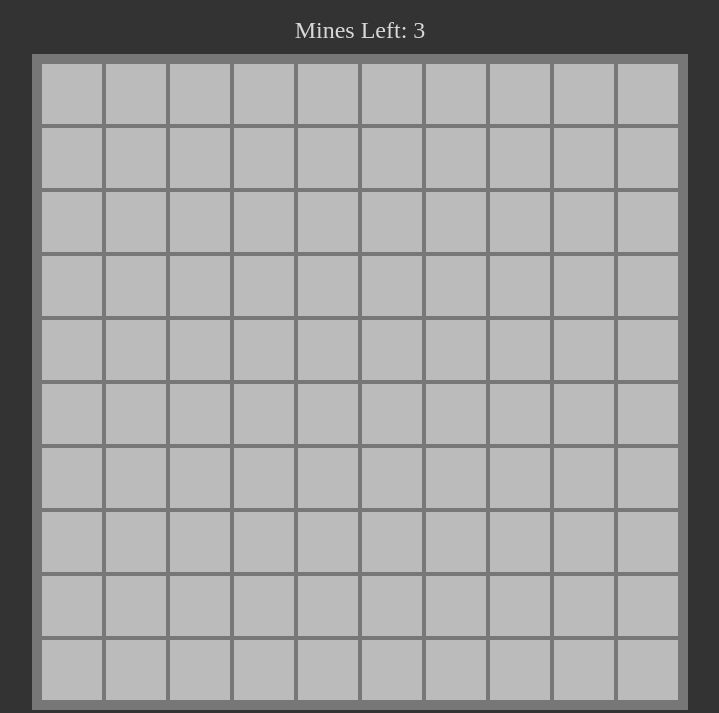
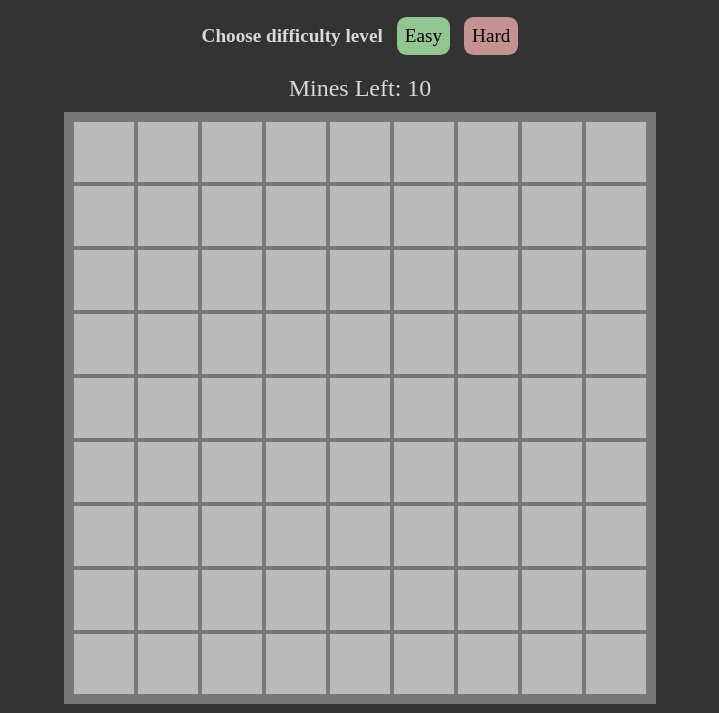
Before and after one commit to RossieK/Minesweeper, a plain HTML site: page index.html in a window 1280 px wide. Shown: the part 87-800 px from the top of the page, without its empty margins (280-999 px from the left). Drawn offline with Linux system fonts and the light colour scheme; a web font is replaced by a local one.

Commit message:
Add difficulty level functionality

```diff
--- a/display.js
+++ b/display.js
@@ -7,14 +7,35 @@ import {
   checkLose,
 } from "./logic.js";
 
-const BOARD_SIZE = 10;
-const MINES_NUMBER = 3;
+let BOARD_SIZE = 9;
+let MINES_NUMBER = 10;
 
-const board = createBoard(BOARD_SIZE, MINES_NUMBER);
 const boardElement = document.querySelector(".board");
 const minesLeftText = document.querySelector("[data-mine-count]");
 const messageText = document.querySelector(".subtext");
+const easyBtn = document.querySelector(".easy");
+const hardBtn = document.querySelector(".hard");
 
+let board = createBoard(BOARD_SIZE, MINES_NUMBER);
+generateTiles(board);
+
+easyBtn.addEventListener("click", () => {
+  BOARD_SIZE = 9;
+  MINES_NUMBER = 10;
+  board = createBoard(BOARD_SIZE, MINES_NUMBER);
+  boardElement.innerHTML = "";
+  generateTiles(board);
+});
+
+hardBtn.addEventListener("click", () => {
+  BOARD_SIZE = 16;
+  MINES_NUMBER = 40;
+  board = createBoard(BOARD_SIZE, MINES_NUMBER);
+  boardElement.innerHTML = "";
+  generateTiles(board);
+});
+
+function generateTiles(board) {
   board.forEach((row) => {
     row.forEach((tile) => {
       boardElement.append(tile.element);
@@ -34,6 +55,7 @@ board.forEach((row) => {
 
   boardElement.style.setProperty("--size", BOARD_SIZE);
   minesLeftText.textContent = MINES_NUMBER;
+}
 
 function listMinesLeft() {
   const markedTilesCount = board.reduce((count, row) => {
--- a/index.html
+++ b/index.html
@@ -14,6 +14,11 @@
 
 <body>
     <h3 class="title">Minesweeper</h3>
+     <div>
+        <h4 class="difficulty">Choose difficulty level</h1>
+        <button class="easy">Easy</button>
+        <button class="hard">Hard</button>
+    </div>
     <div class="subtext">
         Mines Left: <span data-mine-count>10</span>
     </div>
--- a/style.css
+++ b/style.css
@@ -13,17 +13,48 @@ body {
 
 .title {
   margin: 20px;
-    font-family: 'Luckiest Guy', cursive;
+  font-family: "Luckiest Guy", cursive;
   font-size: 4rem;
   color: white;
   text-shadow: 0.3rem 0.3rem 0.2rem rgb(138, 135, 135);
 }
 
+.difficulty,
+.easy,
+.hard {
+  display: inline;
+}
+
+.difficulty {
+  color: rgb(218, 216, 216);
+  font-family: "Podkova", serif;
+  font-size: 1.2rem;
+}
+
+.easy,
+.hard {
+  font-family: "Podkova", serif;
+  font-size: 1.2rem;
+  padding: 0.5rem;
+  margin-left: 10px;
+  border: none;
+  border-radius: 0.6rem;
+  cursor: pointer;
+}
+
+.easy {
+  background-color: rgb(146, 197, 146);
+}
+
+.hard {
+  background-color: rgb(197, 146, 146);
+}
+
 .subtext {
   color: rgb(218, 216, 216);
-    font-family: 'Podkova', serif;
+  font-family: "Podkova", serif;
   font-size: 1.5rem;
-    margin-bottom: 10px;
+  margin: 20px 0px 10px 0px;
 }
 
 .board {
@@ -35,30 +66,30 @@ body {
   background-color: #777;
 }
 
-.board>* {
+.board > * {
   width: 100%;
   height: 100%;
   display: flex;
   justify-content: center;
   align-items: center;
   color: white;
-    border: 2px solid #BBB;
+  border: 2px solid #bbb;
   user-select: none;
 }
 
-.board>[data-status="hidden"] {
-    background-color: #BBB;
+.board > [data-status="hidden"] {
+  background-color: #bbb;
   cursor: pointer;
 }
 
-.board>[data-status="mine"] {
+.board > [data-status="mine"] {
   background-color: red;
 }
 
-.board>[data-status="number"] {
+.board > [data-status="number"] {
   background-color: none;
 }
 
-.board>[data-status="marked"] {
+.board > [data-status="marked"] {
   background-color: yellow;
 }
```
Lines whose indentation alone changed are shown as unchanged.
